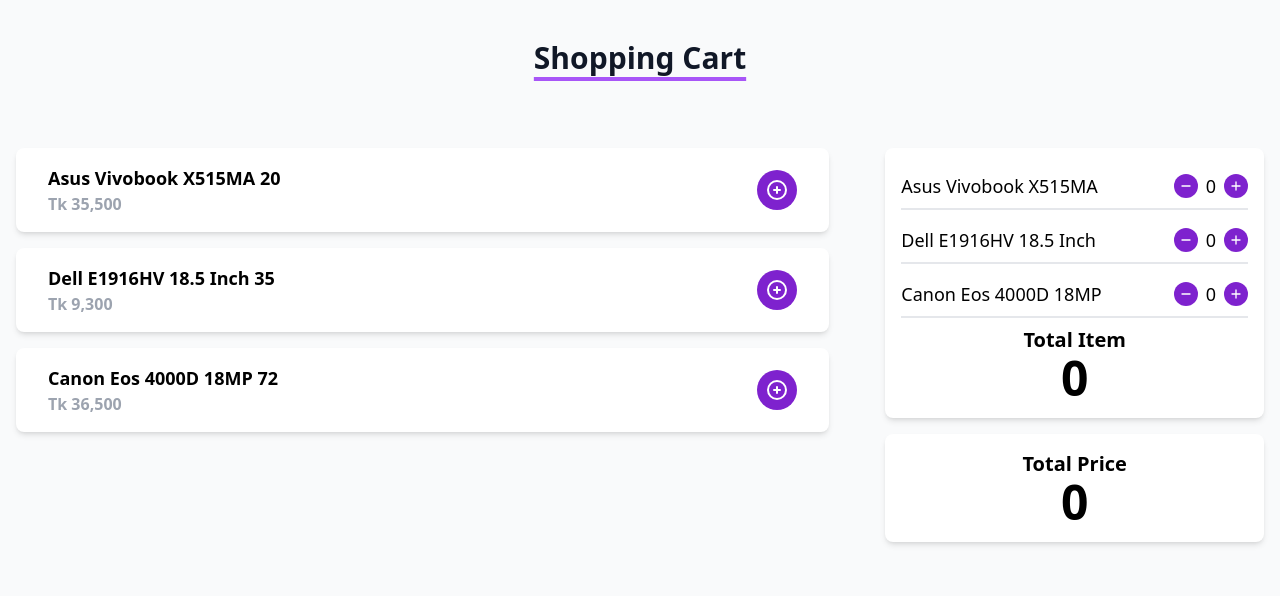
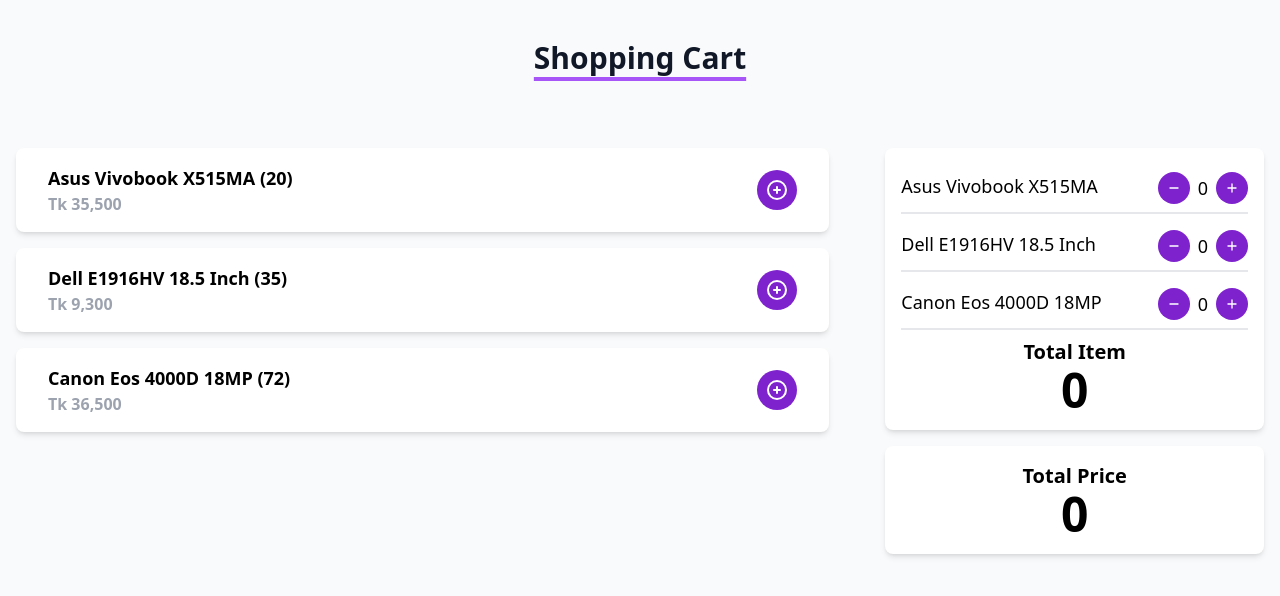
Before and after one commit to zahid-self/react-projects, a React (Create React App) app: page / in a window 1280 px wide. Shown: the top 596 px of the page. Built offline with nearby package versions, Linux system fonts and the light colour scheme.

Commit message:
create more resuable component

```diff
--- /dev/null
+++ b/src/components/Button.jsx
@@ -0,0 +1,11 @@
+import React from 'react'
+
+const Button = ({ children }) => {
+  return (
+    <button className="focus:outline-none bg-purple-700 hover:bg-purple-800 text-white font-bold py-2 px-2 rounded-full inline-flex items-center">
+        { children }
+    </button>
+  )
+}
+
+export default Button
--- a/src/components/CartItem.jsx
+++ b/src/components/CartItem.jsx
@@ -1,4 +1,5 @@
 import React from 'react'
+import Button from './Button'
 
 const CartItem = ({ title, quantity }) => {
   return (
@@ -10,7 +11,7 @@
             <div
                 className="flex flex-row space-x-2 w-full items-center rounded-lg"
             >
-                <button
+                <Button
                     className="focus:outline-none bg-purple-700 hover:bg-purple-800 text-white font-bold py-1 px-1 rounded-full inline-flex items-center"
                 >
                     <svg
@@ -27,9 +28,9 @@
                             d="M18 12H6"
                         />
                     </svg>
-                </button>
+                </Button>
                 <p>{ quantity }</p>
-                <button
+                <Button
                     className="focus:outline-none bg-purple-700 hover:bg-purple-800 text-white font-bold py-1 px-1 rounded-full inline-flex items-center"
                 >
                     <svg
@@ -46,7 +47,7 @@
                             d="M12 6v6m0 0v6m0-6h6m-6 0H6"
                         />
                     </svg>
-                </button>
+                </Button>
             </div>
         </div>
     </div>
--- a/src/components/Product.jsx
+++ b/src/components/Product.jsx
@@ -1,17 +1,16 @@
 import React from 'react'
+import Button from './Button'
 
 const Product = ({ title, quantity, price }) => {
   return (
     <div className="bg-white py-4 px-4 shadow-md rounded-lg my-4 mx-4">
         <div className="flex justify-between px-4 items-center">
             <div className="text-lg font-semibold">
-                <p>{ title } { `${(quantity)}` }</p>
+                <p>{ title } {`(${quantity})`}</p>
                 <p className="text-gray-400 text-base">Tk { price }</p>
             </div>
             <div className="text-lg font-semibold">
-                <button
-                    className="focus:outline-none bg-purple-700 hover:bg-purple-800 text-white font-bold py-2 px-2 rounded-full inline-flex items-center"
-                >
+                <Button>
                     <svg
                         xmlns="http://www.w3.org/2000/svg"
                         className="h-6 w-6"
@@ -26,7 +25,7 @@
                             d="M12 9v3m0 0v3m0-3h3m-3 0H9m12 0a9 9 0 11-18 0 9 9 0 0118 0z"
                         />
                     </svg>
-                </button>
+                </Button>
             </div>
         </div>
     </div>
```
Also changed, not shown: src/logo.svg (deleted).
